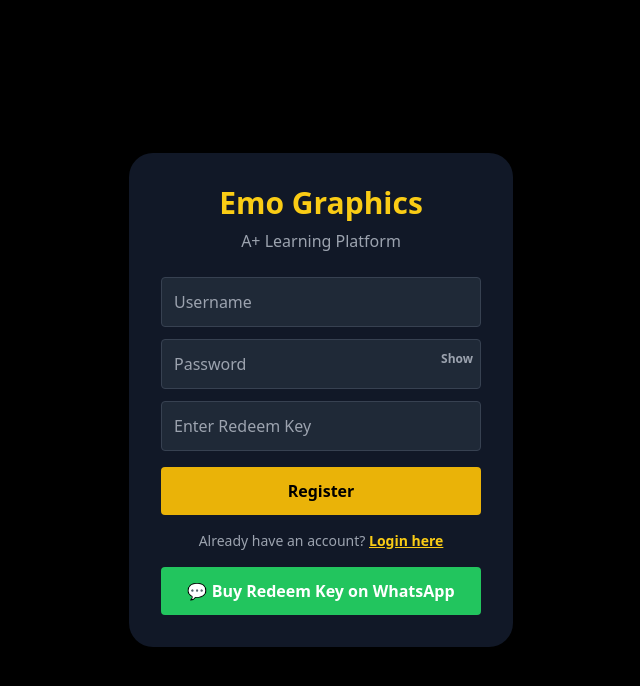
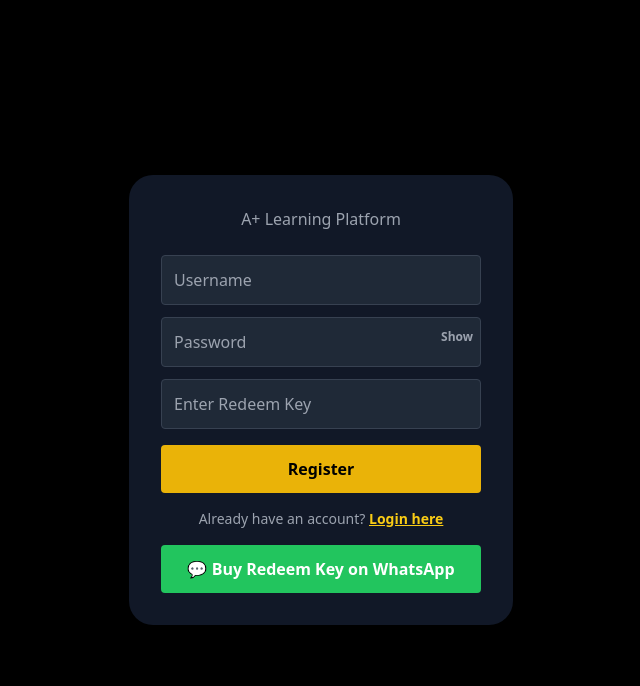
Before and after one commit to emographics22/aplus-learning, a website: page public/register.html in a window 1280 px wide. Shown: the whole page, without its empty margins (319-959 px from the left). Drawn offline with nearby package versions, Linux system fonts and the light colour scheme.

Commit message:
Remove Emo Graphics branding from login and register pages

```diff
--- a/public/register.html
+++ b/public/register.html
@@ -11,10 +11,6 @@
 
   <div class="bg-gray-900 p-4 sm:p-8 rounded-2xl sm:rounded-3xl shadow-2xl w-full max-w-sm">
 
-    <!-- Logo / Title -->
-    <h1 class="text-2xl sm:text-3xl text-yellow-400 font-bold text-center mb-2">
-      Emo Graphics
-    </h1>
     <p class="text-gray-400 text-center mb-6 text-sm sm:text-base">
       A+ Learning Platform
     </p>
```
Also changed, not shown: public/login.html (+0 -1 lines).
